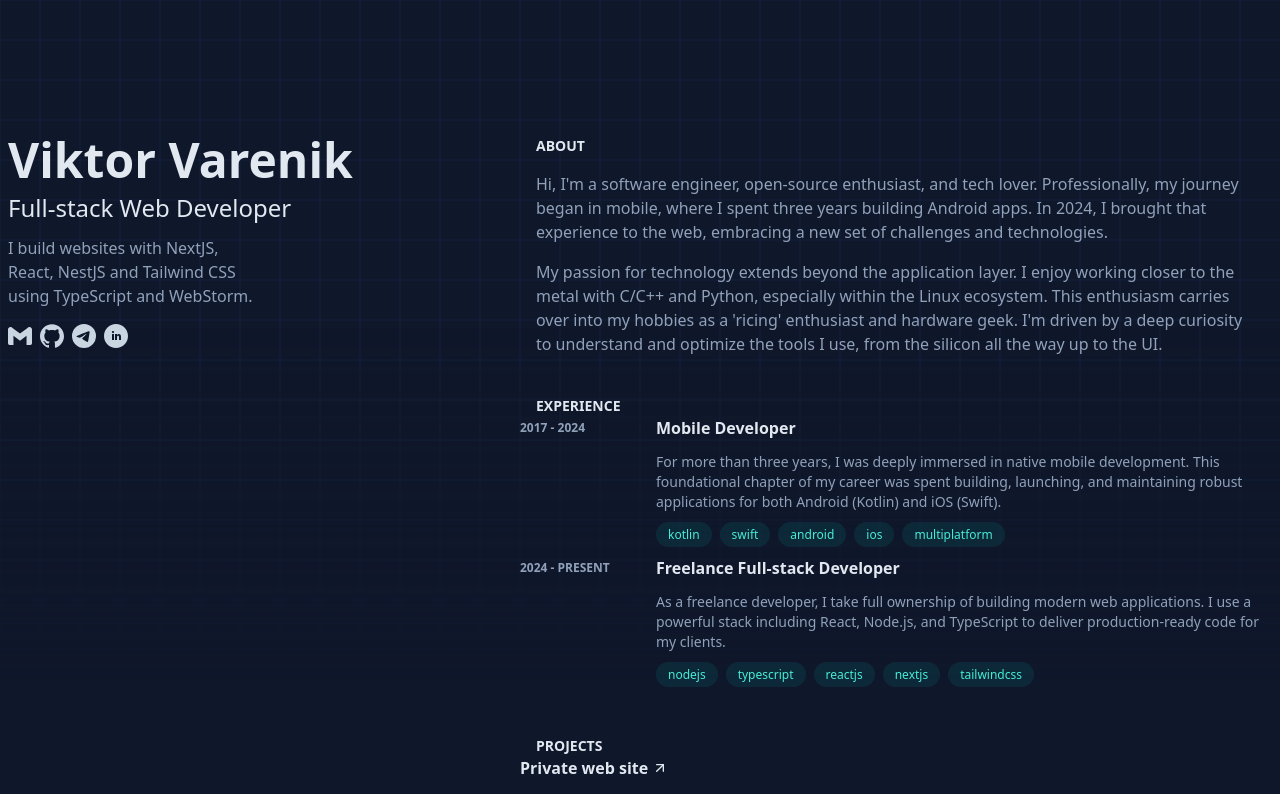
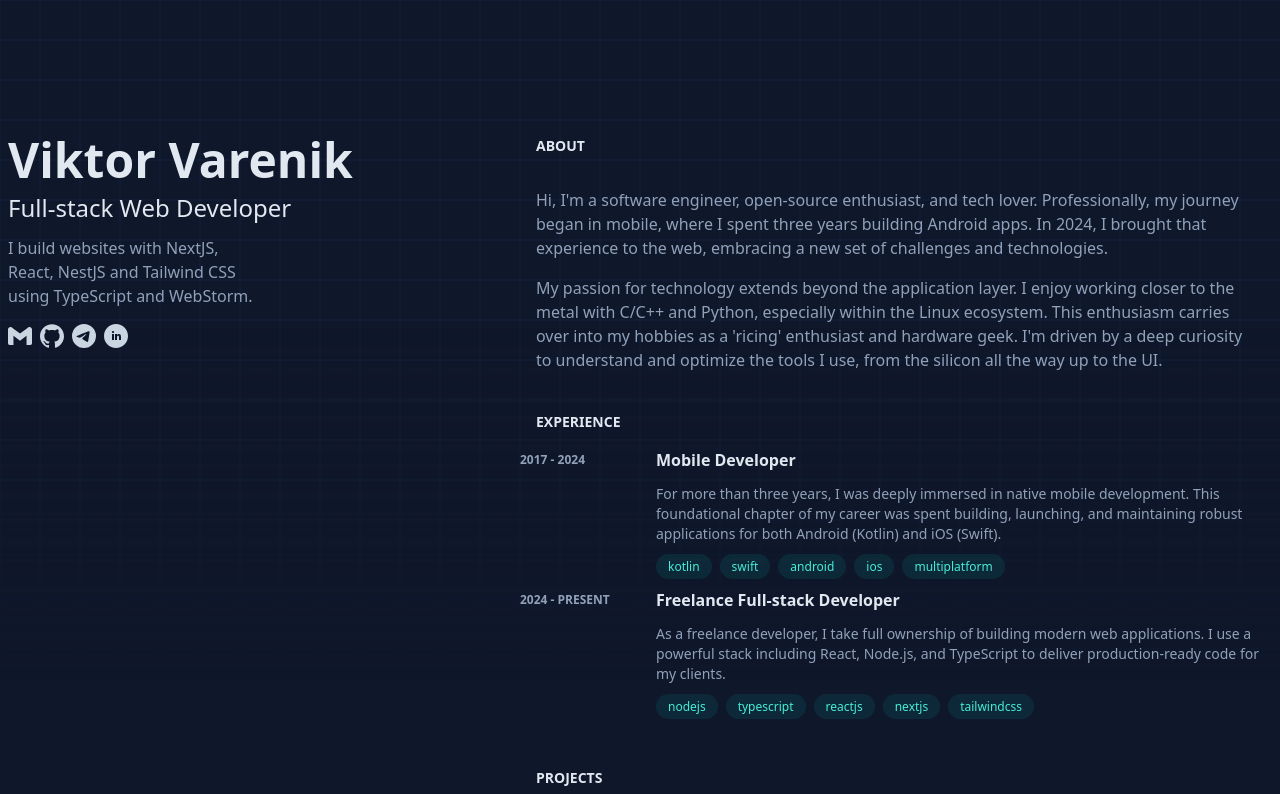
Before and after one commit to kotleni/kotleni.github.io, a Next.js app: page / in a window 1280 px wide. Shown: the top 794 px of the page. Built offline with nearby package versions, Linux system fonts and the light colour scheme.

Commit message:
chore: adjust cards paddings

```diff
--- a/src/components/block-header.tsx
+++ b/src/components/block-header.tsx
@@ -4,7 +4,7 @@ export interface StickyHeaderProps {
 
 export function BlockHeader(props: StickyHeaderProps) {
     return (
-        <div className="z-10 md:pl-4 mt-(--blocks-top-margin)">
+        <div className="z-10 md:pl-4 pb-4 mt-(--blocks-top-margin)">
             <h2 className="text-sm font-bold uppercase text-slate-200">
                 {props.title}
             </h2>
--- a/src/components/experience-card.tsx
+++ b/src/components/experience-card.tsx
@@ -8,7 +8,7 @@ export interface ExperienceCardProps {
 
 export function ExperienceCard(props: ExperienceCardProps) {
     return (
-        <div className="flex flex-col md:flex-row md:gap-2 md:p-4 md:rounded-md md:transition-all md:hover:bg-slate-800/50 md:group-hover/list:opacity-50 ">
+        <div className="flex flex-col md:flex-row md:gap-2 md:px-4 md:py-2 md:rounded-md md:transition-all md:hover:bg-slate-800/50 md:group-hover/list:opacity-50 ">
             <span className="md:w-32 flex-shrink-0">
                 <p className="text-xs font-bold uppercase mt-1">
                     {props.startDate} - {props.endDate}
```
